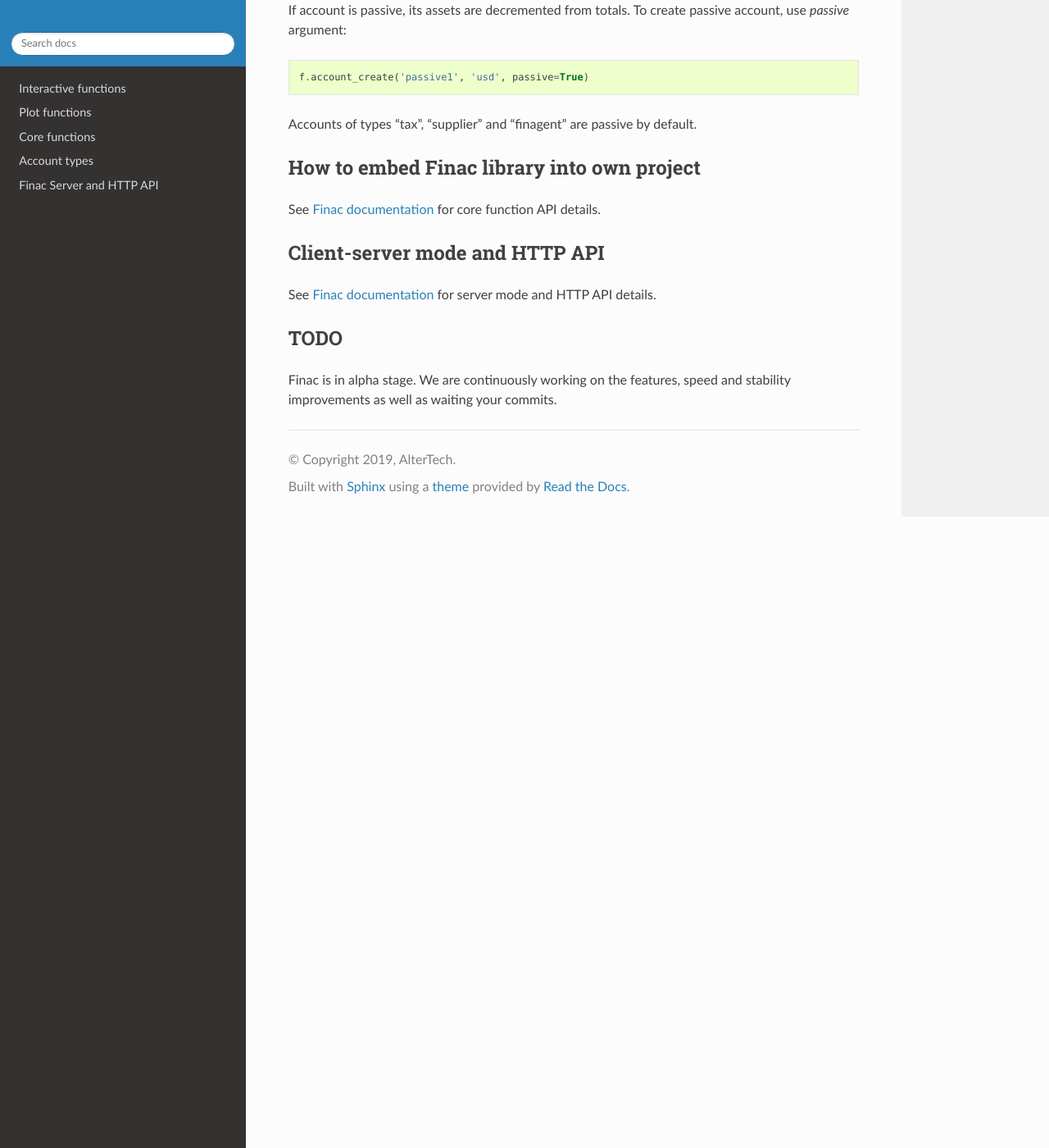
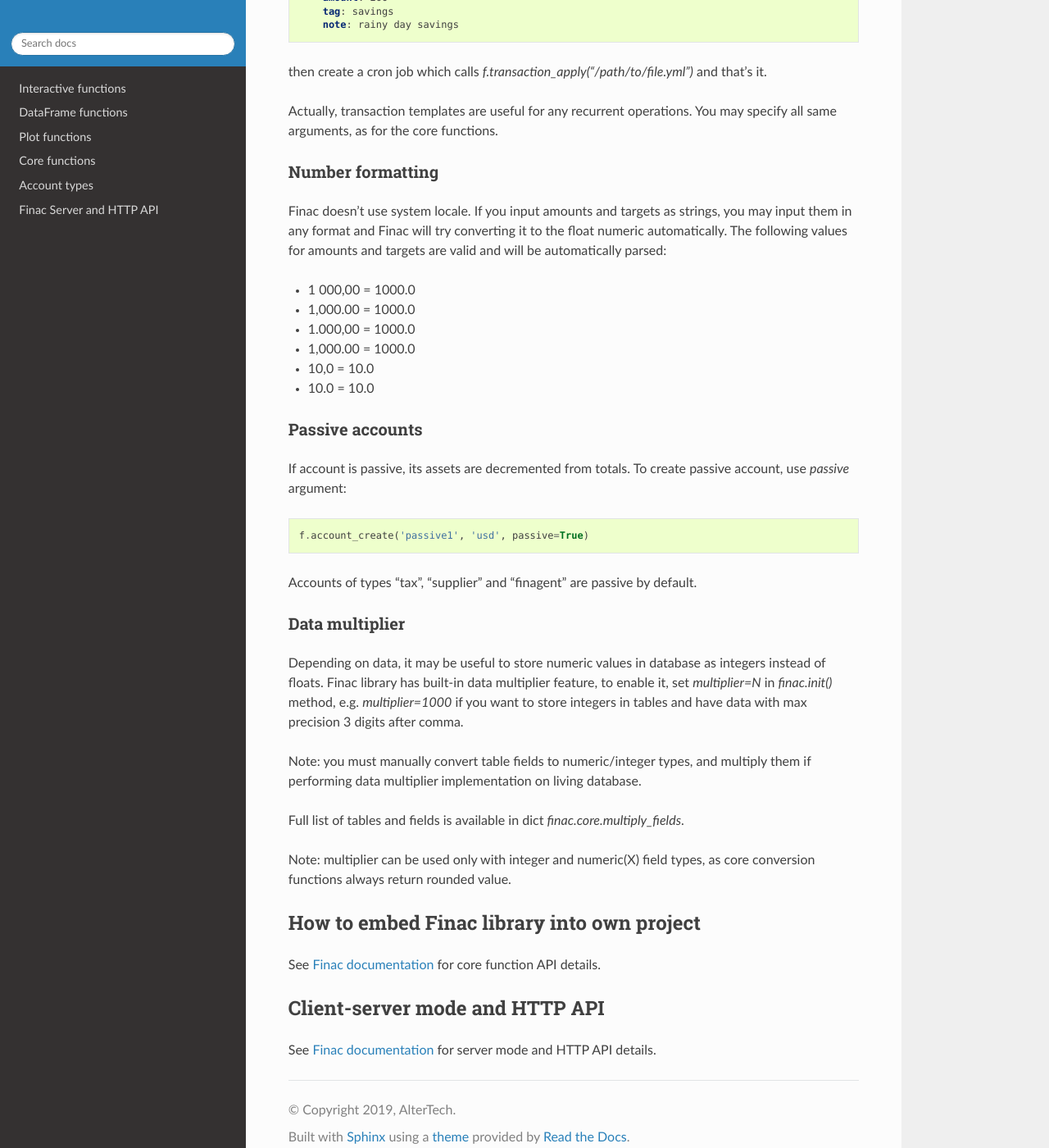
Before and after one commit to alttch/finac, a Sphinx documentation site: the page built from doc/index.rst, in a window 1280 px wide and 1400 px high, scrolled down 5113 px. Shown: the whole window at 82% size. Built offline with Sphinx 7.4.7 and the Read the Docs theme 2.0.0, drawn with Linux system fonts in a browser that asks for light colours; some of the changed text lies outside the part shown.

Commit message:
df functions

```diff
--- a/doc/index.rst
+++ b/doc/index.rst
@@ -2,6 +2,7 @@
     :maxdepth: 1
 
     interactive
+    df
     plot
     core
     accounts
--- a/doc/interactive.rst
+++ b/doc/interactive.rst
@@ -20,6 +20,7 @@
    f.balance_range(...) # alias for finac.core.account_balance_range, in
                         # opposite to the original function, returns dates as
                         # datetime object by default
+   f.df(...) # alias for finac.df.df
 
 Special interactive functions
 =============================
--- a/doc/readme.rst
+++ b/doc/readme.rst
@@ -28,6 +28,33 @@
 Sources: https://github.com/alttch/finac
 
 Documentation: https://finac.readthedocs.io/
+
+Updating
+--------
+
+from 0.4.10
+===========
+
+.. code:: sql
+
+   ALTER TABLE transact ADD service bool;
+   UPDATE transact SET service=True WHERE d_created<'1970-01-03';
+   ALTER TABLE transact ADD FOREIGN KEY(chain_transact_id)
+     REFERENCES transact(id) ON DELETE SET null;
+
+from 0.3.x
+==========
+
+Starting from 0.4, Finac uses DateTime columns for:
+
+-  asset_rate.d
+-  transact.d
+-  transact.d_created
+-  transact.deleted
+
+Depending to your database type, it’s REQUIRED to convert these columns
+to either DATETIME (SQLite, for MySQL DATETIME(6) recommended) or
+TIMESTAMP (PostgreSQL, with timezone).
 
 How to use in interactive mode
 ------------------------------
@@ -278,6 +305,25 @@
 Accounts of types “tax”, “supplier” and “finagent” are passive by
 default.
 
+Data multiplier
+~~~~~~~~~~~~~~~
+
+Depending on data, it may be useful to store numeric values in database
+as integers instead of floats. Finac library has built-in data
+multiplier feature, to enable it, set *multiplier=N* in *finac.init()*
+method, e.g. *multiplier=1000* if you want to store integers in tables
+and have data with max precision 3 digits after comma.
+
+Note: you must manually convert table fields to numeric/integer types,
+and multiply them if performing data multiplier implementation on living
+database.
+
+Full list of tables and fields is available in dict
+*finac.core.multiply_fields*.
+
+Note: multiplier can be used only with integer and numeric(X) field
+types, as core conversion functions always return rounded value.
+
 How to embed Finac library into own project
 -------------------------------------------
 
@@ -289,9 +335,3 @@
 
 See `Finac documentation <https://finac.readthedocs.io/>`__ for server
 mode and HTTP API details.
-
-TODO
-----
-
-Finac is in alpha stage. We are continuously working on the features,
-speed and stability improvements as well as waiting your commits.
```
Also changed, not shown: doc/df.rst (added, +8 -0 lines), finac/__init__.py (+7 -2 lines), 2 other files.
